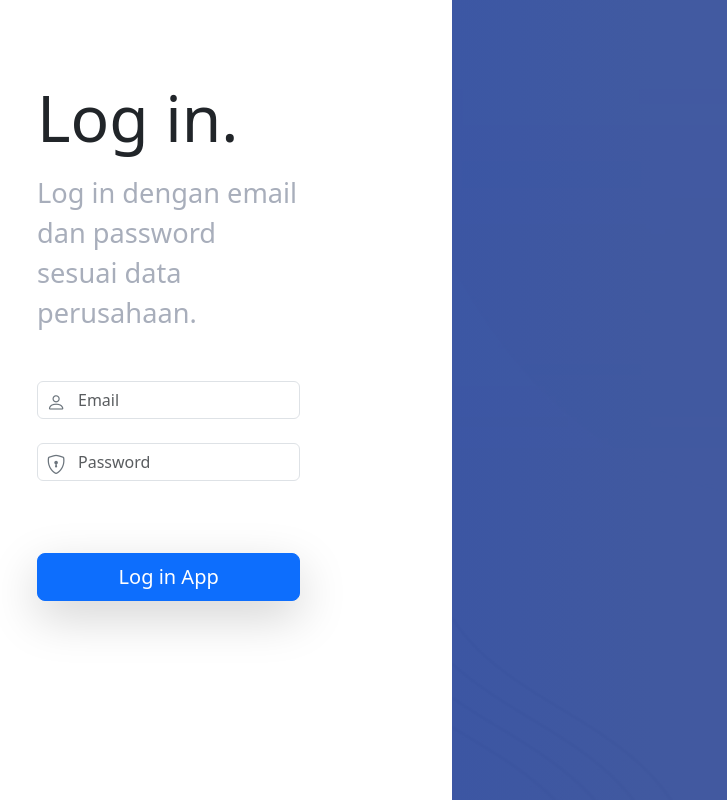
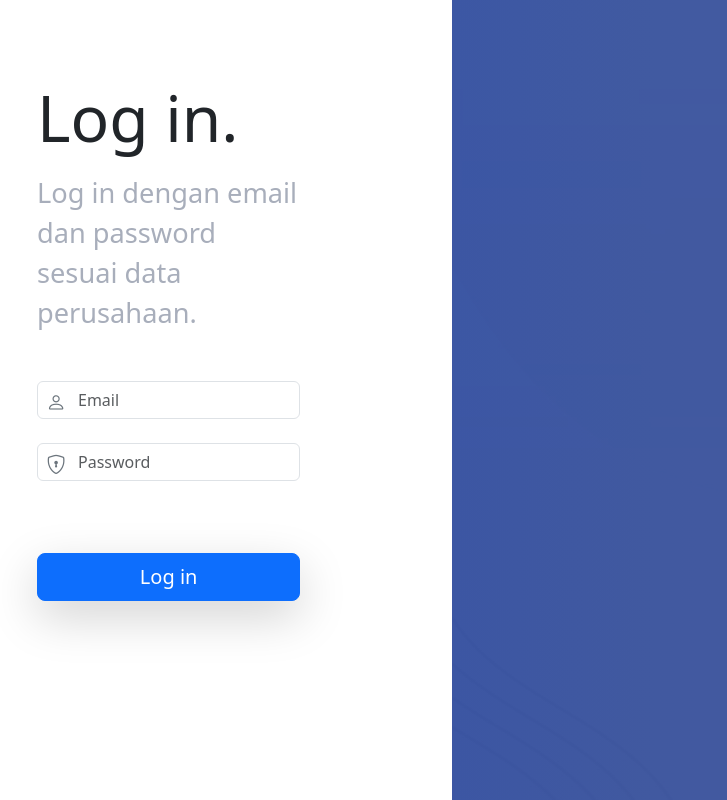
Before and after one commit to ehinaf/crmbig, a CodeIgniter app: the page made by application/views/auth/login.php in a window 1280 px wide. Shown: the whole page, without its empty margins (91-818 px from the left). Run offline with CodeIgniter, Linux system fonts and the light colour scheme; data that the repository does not hold is empty; some libraries are stand-ins or nearby versions.

Commit message:
edit login

```diff
--- a/application/views/auth/login.php
+++ b/application/views/auth/login.php
@@ -60,7 +60,7 @@
                                 <i class="bi bi-shield-lock"></i>
                             </div>
                         </div>
-                        <button type="submit" class="btn btn-primary btn-block btn-lg shadow-lg mt-5">Log in App</button>
+                        <button type="submit" class="btn btn-primary btn-block btn-lg shadow-lg mt-5">Log in</button>
                     </form>
                 </div>
             </div>
```
